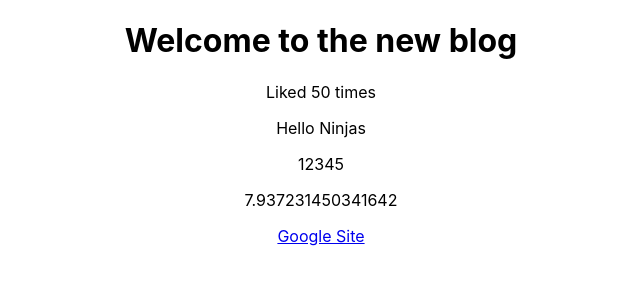
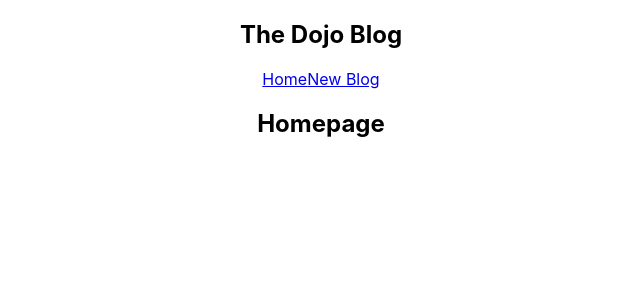
Before and after one commit to MaGo0506/dojo-blogs, a React (Create React App) app: page / in a window 1280 px wide. Shown: the top 300 px of the page, without its empty margins (319-959 px from the left). Built offline with nearby package versions, Linux system fonts and the light colour scheme.

Commit message:
Multiple components

```diff
--- a/src/App.js
+++ b/src/App.js
@@ -1,23 +1,13 @@
 import './App.css';
+import Navbar from "./components/Navbar";
+import {Home} from "./components/Home";
 
 function App() {
-    const title = 'Welcome to the new blog';
-    const likes = 50;
-    // const person = {name: 'yoshi', age: 30}
-    const link = "https://www.google.com"
-
     return (
         <div className="App">
+            <Navbar />
             <div className="content">
-                <h1>{title}</h1>
-                <p>Liked {likes} times</p>
-                {/*{person}*/}
-
-                <p>{ "Hello Ninjas" }</p>
-                <p>{ [1,2,3,4,5] }</p>
-                <p>{ Math.random() * 10 }</p>
-
-                <a href={link}>Google Site</a>
+               <Home/>
             </div>
         </div>
     );
--- /dev/null
+++ b/src/components/Home.js
@@ -0,0 +1,8 @@
+
+export const Home = () => {
+    return (
+        <div>
+            <h2>Homepage</h2>
+        </div>
+    );
+};
--- /dev/null
+++ b/src/components/Navbar.js
@@ -0,0 +1,13 @@
+const Navbar = () => {
+    return (
+        <nav className="navbar">
+            <h1>The Dojo Blog</h1>
+            <div className="links">
+                <a href="/">Home</a>
+                <a href="/create">New Blog</a>
+            </div>
+        </nav>
+    );
+}
+
+export default Navbar;
```
